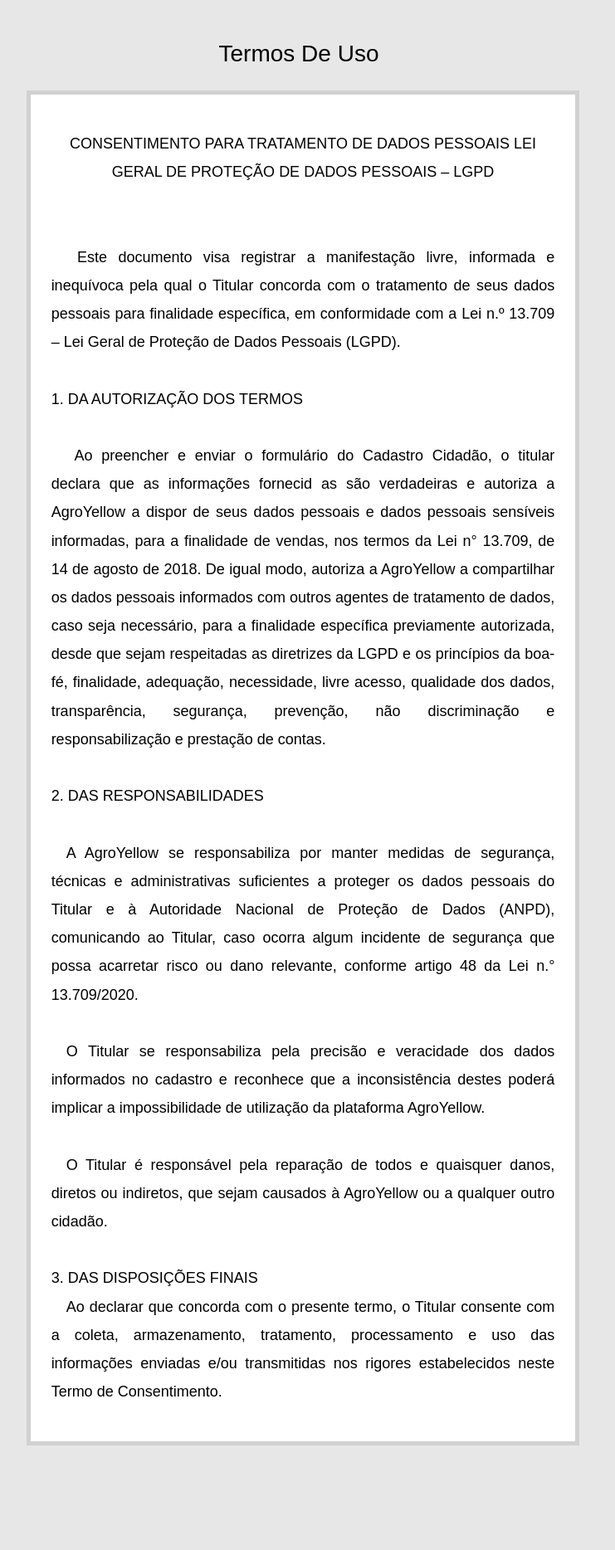
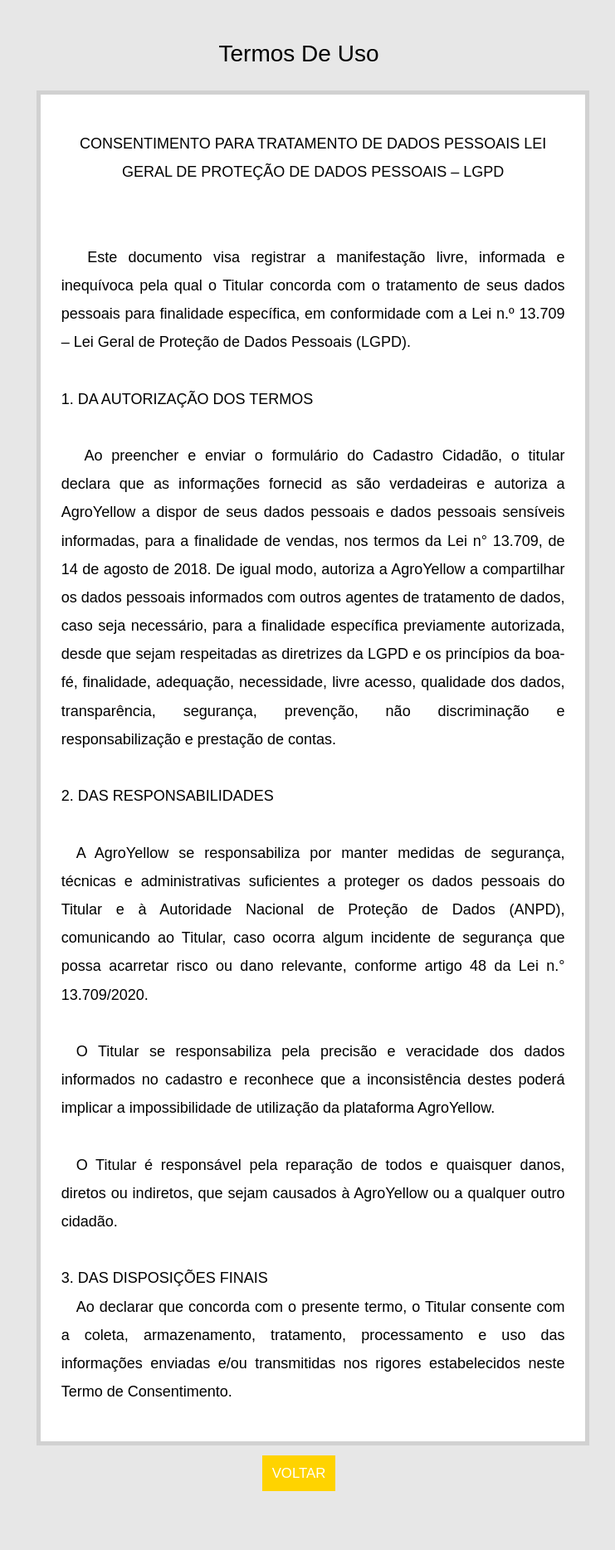
Before and after one commit to MrFahrenhei/agroyellow, a PHP site: page /TermosHome.php in a window 1280 px wide. Shown: the whole page at 83% size, without its empty margins (280-1021 px from the left). After the commit the page ends 1797 px from the top, so only its background shows below. Run offline with PHP 8.4, Linux system fonts and the light colour scheme.

Commit message:
Alteração menu Principal, adicionado frase

```diff
--- a/TermosHome.php
+++ b/TermosHome.php
@@ -32,8 +32,8 @@
       3.	DAS DISPOSIÇÕES FINAIS
       <br>
       &emsp;Ao declarar que concorda com o presente termo, o Titular consente com a coleta, armazenamento, tratamento, processamento e uso das informações enviadas e/ou transmitidas nos rigores estabelecidos neste Termo de Consentimento.
+   </p>
 
-   </p>
 	</div>
-	<br>
+ <a type="submit"  id="submit" href="home.php" >voltar</a>
 </div>
--- a/home.php
+++ b/home.php
@@ -24,11 +24,13 @@
         <link rel="shortcut icon" href="src/icon.ico"/>
         <link href="https://fonts.googleapis.com/icon?family=Material+Icons" rel="stylesheet">
         <script type="text/javascript" href="index.js" src="index.js"></script>
+
         <title>HOME</title>
     </head>
     </body>
       <header>
           <?php include "navbar.php"; ?>
+
       </header>
       <div class="containerGeral mt-4">
         <div class="homeLinks row mt-1 justify-content-center">
--- a/navbar.php
+++ b/navbar.php
@@ -13,7 +13,9 @@
             echo'<a href="perfil.php">'.$_SESSION['nome'].'</a>';
             echo'<a style="background-color:red; border-radius:  5px 0px; !important" href="logout.php">Sair</a>';}
           ?>
+
       </div>
+      <p> Na AGROYELLOW a negociação é feita entre comprador e vendedor. A gente só promove o encontro. </p>
   </nav>
   <nav id="menuMenor">
       <ul>
--- a/styles/TermosHome.css
+++ b/styles/TermosHome.css
@@ -16,7 +16,7 @@
     .qualquercoisa1{
      background-color: white;
       padding: 2%;
-      margin: 2% 5% 5% 23%;
+      margin: 2% 5% 2% 24%;
       border: 5px solid #d1d1d1;
       position: relative;
       font-family: Arial, Helvetica, sans-serif;
@@ -24,9 +24,21 @@
       text-align: justify;
       width:50%;
       line-height: 1.9;
+
     }
- p{
+    a#submit  {
+        font-family: Arial, Helvetica, sans-serif;
+        text-decoration: none;
+        text-transform: uppercase;
+        color: white;
+        padding: 1%;
+        text-align: center;
+        font-size: 60%;
+        margin: 0% 0% 0% 0%;
+        border-radius: 0px;
+        cursor: pointer;
+
+        background-color: #ffd300;
 
 
-
- }
+      }
```
Also changed, not shown: styles/navbar.css (+8 -0 lines).
